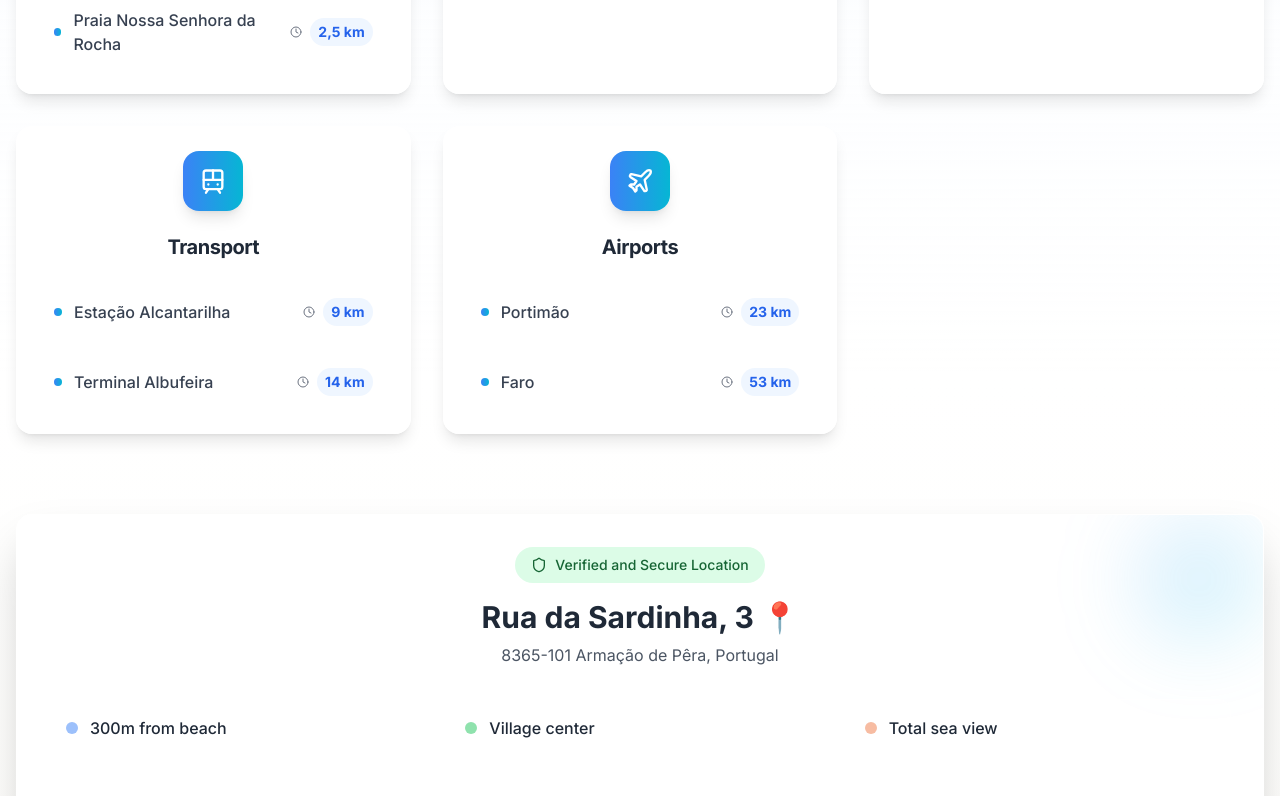
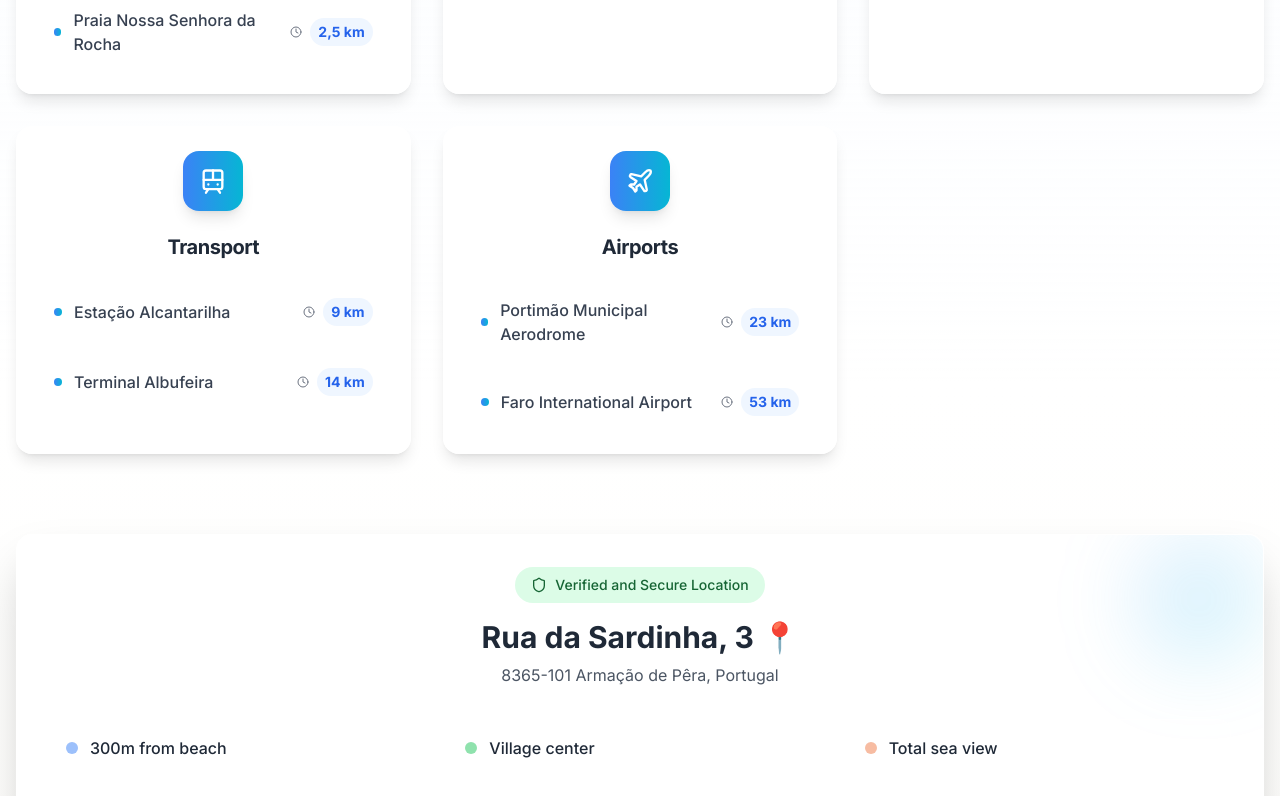
Before and after one commit to marioamorim85/refugio-do-mar, a Next.js app: page / in a window 1280 px wide. Shown: the part 5074-5870 px from the top of the page. Built offline with nearby package versions, Linux system fonts and the light colour scheme; grey boxes are pictures that could not be loaded.

Commit message:
fix: nomes oficiais dos aeroportos e traduções multilíngue na proximidade

```diff
--- a/src/components/ProximitySection.tsx
+++ b/src/components/ProximitySection.tsx
@@ -51,8 +51,8 @@ export default function ProximitySection() {
       icon: Plane,
       title: t('proximity.airports'),
       items: [
-        { name: "Portimão", distance: "23 km" },
-        { name: "Faro", distance: "53 km" }
+        { name: t('proximity.airports.portimao'), distance: "23 km" },
+        { name: t('proximity.airports.faro'), distance: "53 km" }
       ]
     }
   ]
--- a/src/contexts/LanguageContext.tsx
+++ b/src/contexts/LanguageContext.tsx
@@ -716,6 +716,8 @@ const translations = {
     'proximity.location_highlights.beach': '300m da praia',
     'proximity.location_highlights.center': 'Centro da vila',
     'proximity.location_highlights.seaview': 'Vista mar total',
+    'proximity.airports.portimao': 'Aeródromo Municipal de Portimão',
+    'proximity.airports.faro': 'Aeroporto Internacional de Faro',
 
     // Activities Section
     'activities.badge': 'Aventuras no Algarve',
@@ -1636,6 +1638,8 @@ const translations = {
     'proximity.location_highlights.beach': '300m from beach',
     'proximity.location_highlights.center': 'Village center',
     'proximity.location_highlights.seaview': 'Total sea view',
+    'proximity.airports.portimao': 'Portimão Municipal Aerodrome',
+    'proximity.airports.faro': 'Faro International Airport',
 
     // Activities Section
     'activities.badge': 'Algarve Adventures',
@@ -2286,6 +2290,8 @@ const translations = {
     'proximity.location_highlights.beach': '300m de la playa',
     'proximity.location_highlights.center': 'Centro del pueblo',
     'proximity.location_highlights.seaview': 'Vista al mar total',
+    'proximity.airports.portimao': 'Aeródromo Municipal de Portimão',
+    'proximity.airports.faro': 'Aeroporto Internacional de Faro',
 
     // Activities Section
     'activities.badge': 'Aventuras en el Algarve',
@@ -3149,6 +3155,8 @@ const translations = {
     'proximity.location_highlights.beach': '300m de la plage',
     'proximity.location_highlights.center': 'Centre du village',
     'proximity.location_highlights.seaview': 'Vue mer totale',
+    'proximity.airports.portimao': 'Aérodrome Municipal de Portimão',
+    'proximity.airports.faro': 'Aéroport International de Faro',
 
     // Activities Section
     'activities.badge': 'Aventures en Algarve',
@@ -3932,6 +3940,8 @@ const translations = {
     'proximity.location_highlights.beach': '300m vom Strand',
     'proximity.location_highlights.center': 'Dorfzentrum',
     'proximity.location_highlights.seaview': 'Kompletter Meerblick',
+    'proximity.airports.portimao': 'Kommunaler Flugplatz Portimão',
+    'proximity.airports.faro': 'Internationaler Flughafen Faro',
 
     // Activities Section
     'activities.badge': 'Algarve Abenteuer',
```
